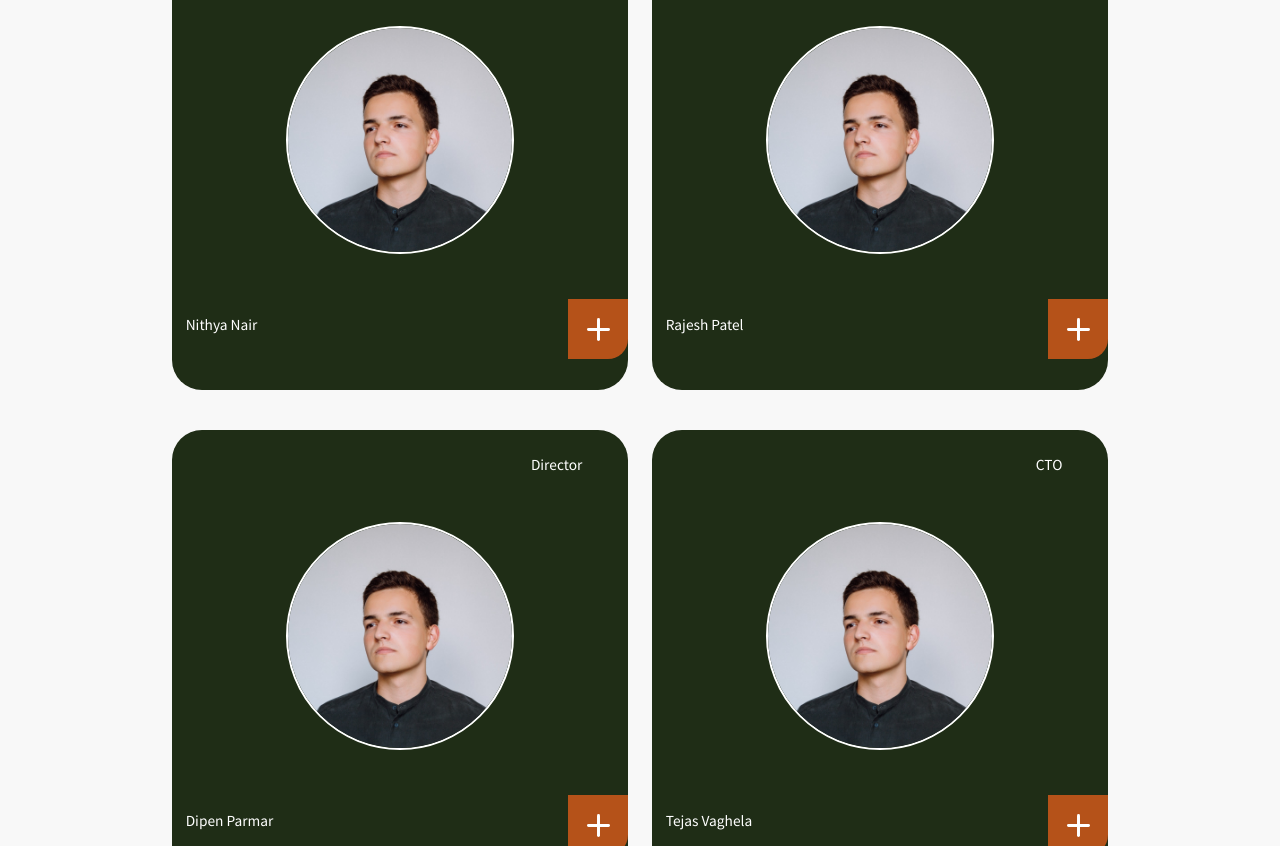
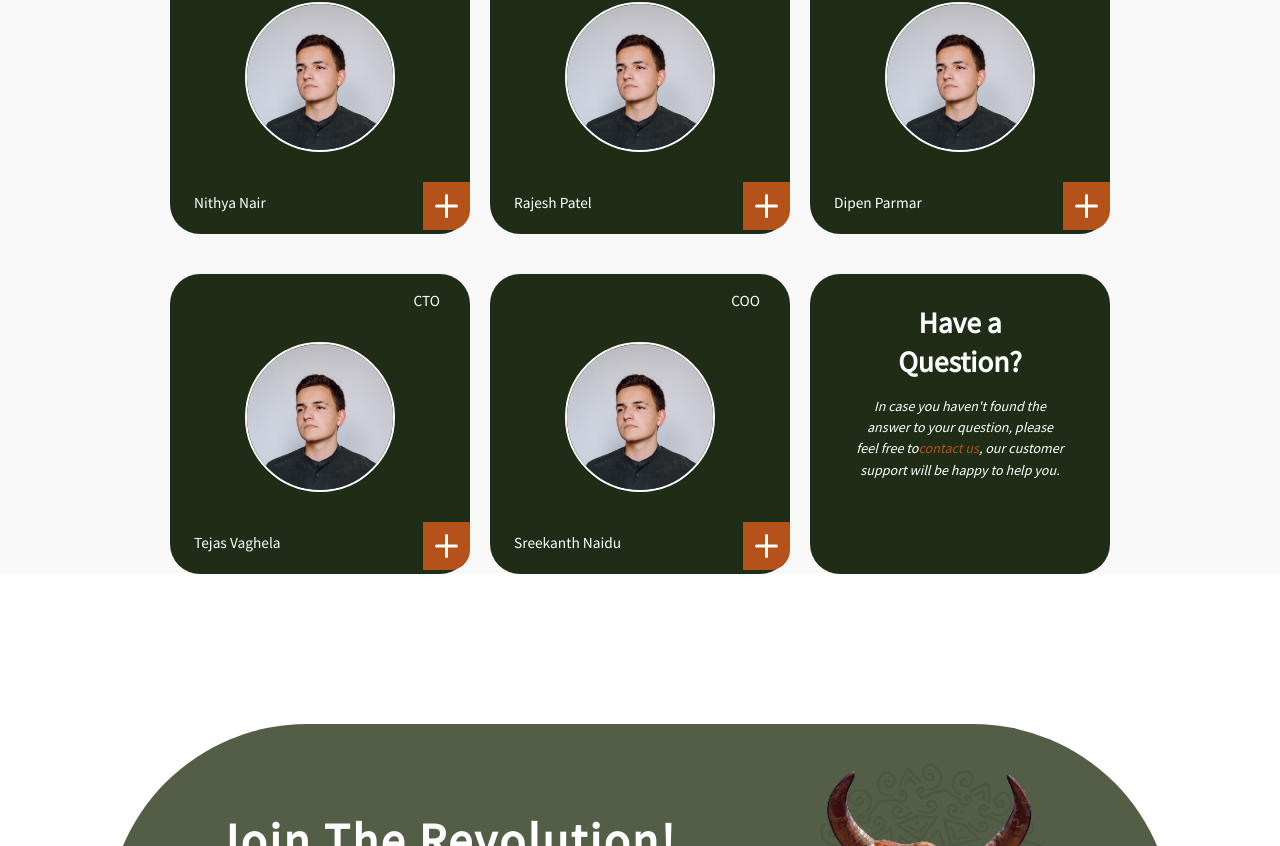
Before and after one commit to rahulvermafreelancer/gavyam, a React (Create React App) app: page /about in a window 1280 px wide. Shown: the part 3634-4480 px from the top of the page. Built offline with nearby package versions, Linux system fonts and the light colour scheme; what tw-elements would draw is missing.

Commit message:
changes done

```diff
--- a/src/screens/About/index.css
+++ b/src/screens/About/index.css
@@ -269,6 +269,7 @@
   color: #ffffff;
   font-size: 1.2vw;
   padding: 3%;
+  padding-left: 8%;
 }
 .icon-section {
   justify-content: center;
--- a/src/screens/About/team.css
+++ b/src/screens/About/team.css
@@ -1,7 +1,7 @@
 .flip-card {
   background-color: transparent;
-  width: 456px;
-  height: 456px;
+  width: 300px;
+  height: 300px;
   perspective: 1000px;
 }
 
```
